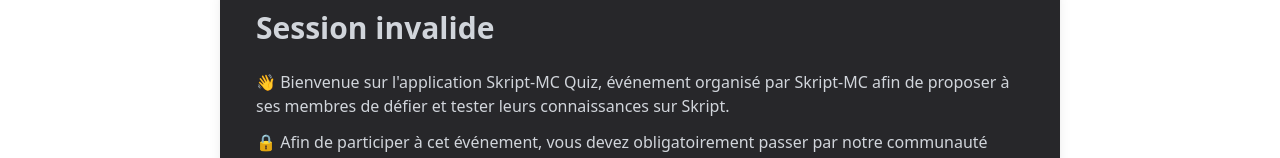
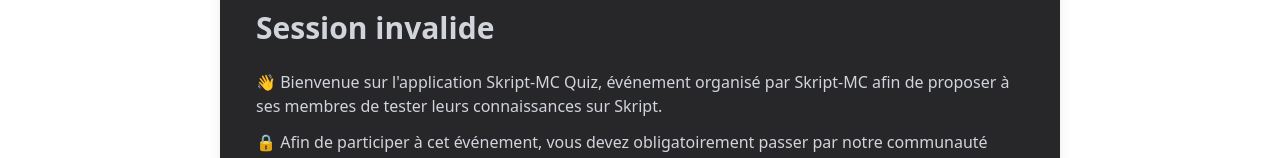
Before and after one commit to Romitou/SKMCQuiz, a Nuxt app: page / in a window 1280 px wide. Shown: the part 346-504 px from the top of the page. Built offline with nearby package versions, Linux system fonts and the light colour scheme; what vue-toast-notification would draw is missing.

Commit message:
:lipstick: More UI improvements

```diff
--- a/components/AlreadyPlayed.vue
+++ b/components/AlreadyPlayed.vue
@@ -2,9 +2,9 @@
   <div class="bg-zinc-800 p-5 bg-zinc-800 text-gray-300 rounded-lg shadow-lg">
     <div class="hero-content">
       <div class="max-w-3xl">
-        <h1 class="text-3xl font-bold">Vous avez déjà réalisé le quiz !</h1>
+        <h1 class="text-3xl font-bold">Quiz déjà réalisé</h1>
         <div class="pt-6 space-y-3">
-          <p>👋 Bienvenue sur l'application Skript-MC Quiz, événement organisé par Skript-MC afin de proposer à ses membres de défier et tester leurs connaissances sur Skript.</p>
+          <p>👋 Bienvenue sur l'application Skript-MC Quiz, événement organisé par Skript-MC afin de proposer à ses membres de tester leurs connaissances sur Skript.</p>
           <p>❌ Il n'est pas possible de démarrer un nouveau quiz : nos systèmes indiquent que vous l'avez déjà réalisé une fois. Afin de connaître votre classement, rendez-vous sur notre communauté Discord.</p>
         </div>
       </div>
--- a/components/GameOnboarding.vue
+++ b/components/GameOnboarding.vue
@@ -2,7 +2,7 @@
   <div class="bg-zinc-800 p-5 bg-zinc-800 text-gray-300 rounded-lg shadow-lg" v-if="!wantsToPlay">
     <div class="hero-content">
       <div class="max-w-3xl">
-        <h1 class="text-3xl font-bold">Bienvenue, {{authStore.user?.name}} !</h1>
+        <h1 class="text-3xl font-bold">Bienvenue, {{authStore.user?.name}}</h1>
         <div class="pt-6 space-y-3">
           <p>👋 Bienvenue sur notre application Skript-MC Quiz sur laquelle vous pourrez tester vos connaissances et <strong>tenter de remporter des cadeaux</strong> conformément à la présentation de l'événement !</p>
           <p>📡 Nous vous recommandons d'utiliser un appareil disposant <strong>d'un grand écran</strong> (bien que l'application soit adaptée aux mobiles) et de vous assurer d'avoir une <strong>connexion internet stable</strong>.</p>
@@ -14,6 +14,7 @@
           <QuizBar
               :answered-questions="answeredQuestions"
               :time-left="timeLeft"
+              :loading="false"
           />
         </div>
         <div class="text-center mt-5">
--- a/components/NotAuthorized.vue
+++ b/components/NotAuthorized.vue
@@ -4,7 +4,7 @@
       <div class="max-w-3xl">
         <h1 class="text-3xl font-bold">Session invalide</h1>
         <div class="pt-6 space-y-3">
-          <p>👋 Bienvenue sur l'application Skript-MC Quiz, événement organisé par Skript-MC afin de proposer à ses membres de défier et tester leurs connaissances sur Skript.</p>
+          <p>👋 Bienvenue sur l'application Skript-MC Quiz, événement organisé par Skript-MC afin de proposer à ses membres de tester leurs connaissances sur Skript.</p>
           <p>🔒 Afin de participer à cet événement, vous devez obligatoirement passer par notre communauté Discord afin de recevoir un lien personnalisé permettant de vous connecter à l'application.</p>
         </div>
       </div>
--- a/components/Question.vue
+++ b/components/Question.vue
@@ -7,7 +7,7 @@
       <div class="grid grid-cols-2 gap-9 w-full h-48 mt-10">
         <button
             v-for="(answer, i) in gameStore.session.question?.answers"
-            :class="`${gameStore.loading ? 'bg-gray-500 dark:bg-gray-800' : colors[i]} py-5 px-7 text-gray-200 text-2xl w-full rounded-xl shadow-lg h-24 transition ease-in-out duration-200 transform hover:scale-105 hover:shadow-xl`"
+            :class="`${gameStore.loading ? 'bg-gray-500 dark:bg-gray-800' : colors[i]} ${gameStore.loading ? '' : 'transition ease-in-out duration-200 transform hover:scale-105 hover:shadow-xl'} py-5 px-7 text-gray-200 text-2xl w-full rounded-xl shadow-lg h-24`"
             v-text="answer.content"
             :disabled="gameStore.loading"
             @click="answerQuestion(answer.id)"
--- a/components/Unavailable.vue
+++ b/components/Unavailable.vue
@@ -4,7 +4,7 @@
       <div class="max-w-3xl">
         <h1 class="text-3xl font-bold">Jeu temporairement indisponible</h1>
         <div class="pt-6 space-y-3">
-          <p>👋 Bienvenue sur l'application Skript-MC Quiz, événement organisé par Skript-MC afin de proposer à ses membres de se défier et tester leurs connaissances sur Skript.</p>
+          <p>👋 Bienvenue sur l'application Skript-MC Quiz, événement organisé par Skript-MC afin de proposer à ses membres de tester leurs connaissances sur Skript.</p>
           <p>⚠️ Il n'est actuellement pas possible de commencer une nouvelle session de jeu. Il est possible que l'événement ne soit pas commencé ou qu'une interruption temporaire du jeu soit en cours. Nous vous invitons à réessayer plus tard.</p>
         </div>
       </div>
```
